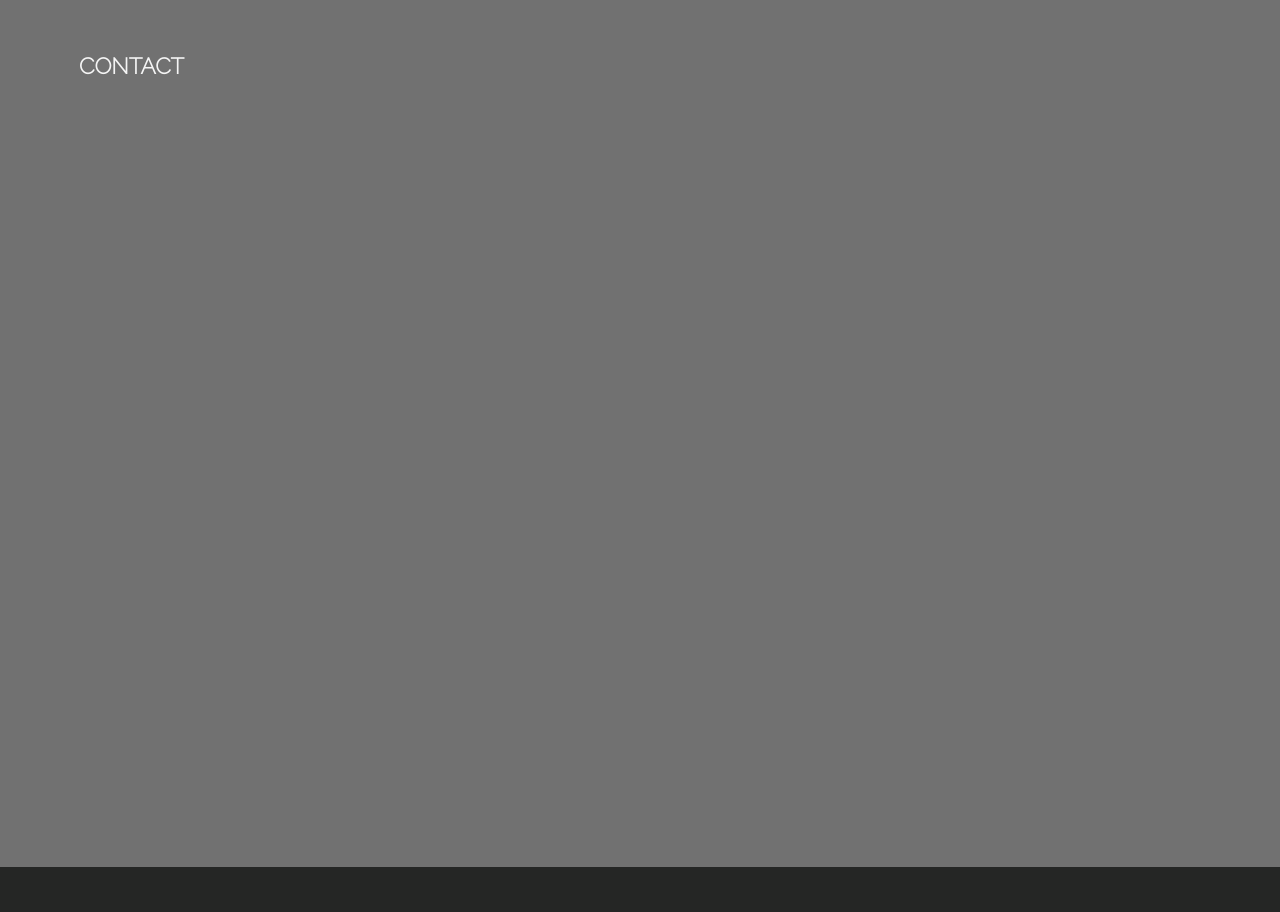
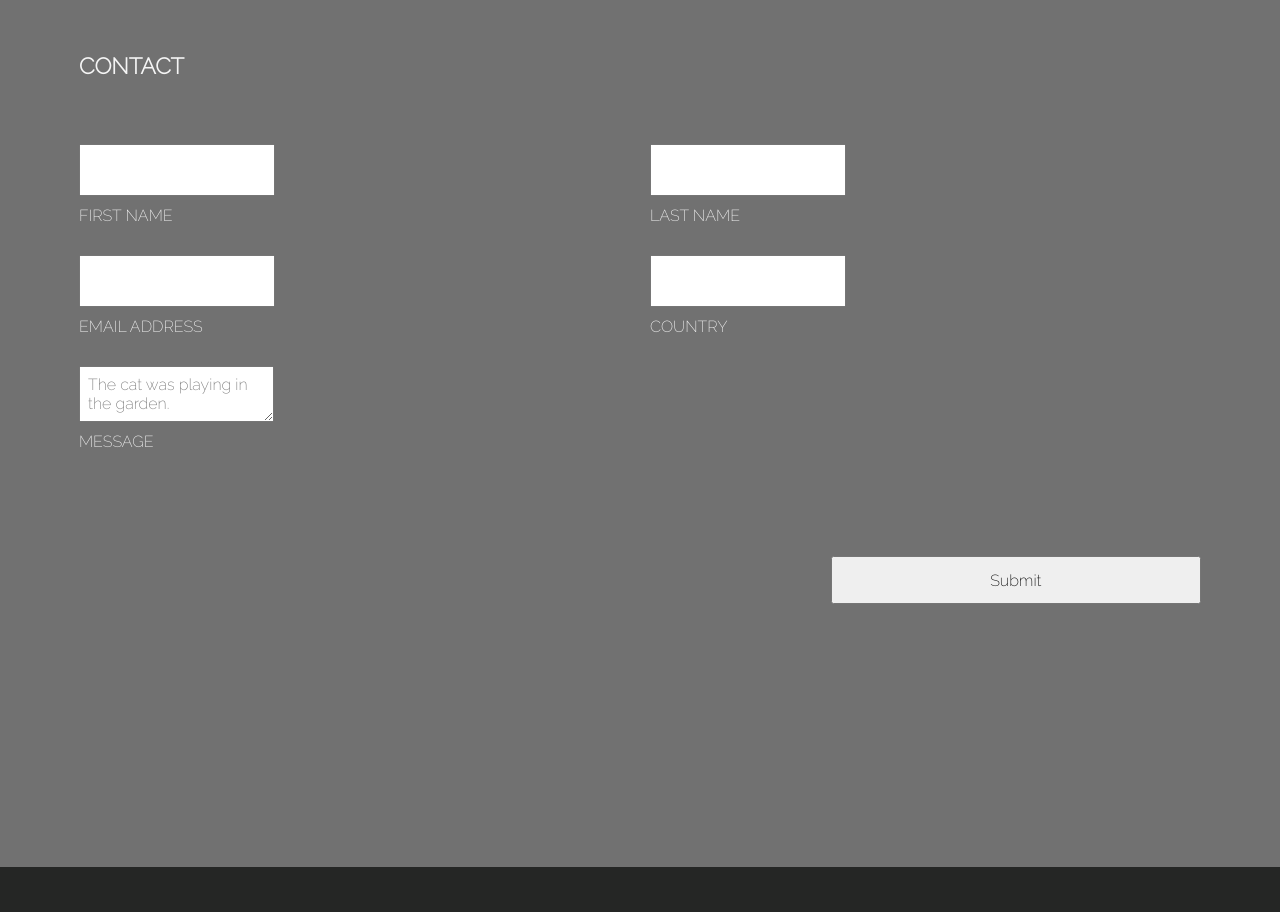
Before and after one commit to ttingchen/WebPractice1, a React (Create React App) app in the folder my-app/: page / in a window 1280 px wide. Shown: the part 1640-2552 px from the top of the page. Built offline with nearby package versions, Linux system fonts and the light colour scheme.

Commit message:
add form layout

```diff
--- a/my-app/src/App.css
+++ b/my-app/src/App.css
@@ -84,6 +84,66 @@
   background-color: #717171;
   min-height: 100vh;
   padding: 5vw;
+}
+
+.form {
+  padding: 15px;
+}
+
+.form-grid {
+  display: grid;
+  grid-template-columns: repeat(2, 1fr);
+  grid-template-rows: max-content;
+  gap: 30px 20px;
+}
+
+input, textarea,input:focus {
+  padding: .5em;
+  font-family: Raleway, BlinkMacSystemFont, 'Segoe UI', 'Roboto', 'Oxygen',
+  'Ubuntu', 'Cantarell', 'Fira Sans', 'Droid Sans', 'Helvetica Neue',
+  sans-serif;
+  font-size: medium;
+  outline-color: white;
+}
+
+label {
+  padding-top: 10px;
+  color: whitesmoke;
+}
+
+.input-field {
+  display: flex;
+  flex-direction: column;
+  align-items: flex-start;
+}
+
+.input {
+  width: fill-available;
+  height: 2em;
+}
+
+.message-field {
+  height: 10em;
+  display: flex;
+  flex-direction: column;
+  align-items: flex-start;
+  padding: 30px 0px;
+}
+
+.message {
+  width: fill-available;
+  height: fill-available;
+}
+
+.submit-container {
+  display: flex;
+  flex-direction: row;
+  justify-content: flex-end;
+}
+
+.submit {
+  width: 33%;
+  height: 3rem;
 }
 
 .footer {
--- a/my-app/src/App.js
+++ b/my-app/src/App.js
@@ -59,11 +59,40 @@ function App() {
             <div className="projects-itemtext">img2 content</div>
           </div>
         </div>
+      </div>
 
-      </div>
       <div className="contact-container">
         <div className="projects-text" id="contact">
           CONTACT
+        </div>
+        <div className="form">
+          <div className="form-grid">
+            <div className="input-field">
+              <input className="input" type="text" id="fname" name="fname"></input>
+              <label htmlFor="fname">FIRST NAME</label>
+            </div>
+            <div className="input-field">
+              <input className="input" type="text" id="lname" name="lname"></input>
+              <label htmlFor="lname">LAST NAME</label>
+            </div>
+            <div className="input-field">
+              <input className="input" type="text" id="email" name="email"></input>
+              <label htmlFor="email">EMAIL ADDRESS</label>
+            </div>
+            <div className="input-field">
+              <input className="input" type="text" id="country" name="country"></input>
+              <label htmlFor="country">COUNTRY</label>
+            </div>
+
+          </div>
+          <div className="message-field">
+            <textarea className="message" name="message" placeholder="The cat was playing in the garden.">
+            </textarea>
+            <label htmlFor="message">MESSAGE</label>
+          </div>
+          <div className="submit-container">
+            <input className="submit" type="submit" value="Submit"></input>
+          </div>
         </div>
       </div>
       <div className="footer">
```
Also changed, not shown: 2 other files (tests, documents, lock files or other folders).
